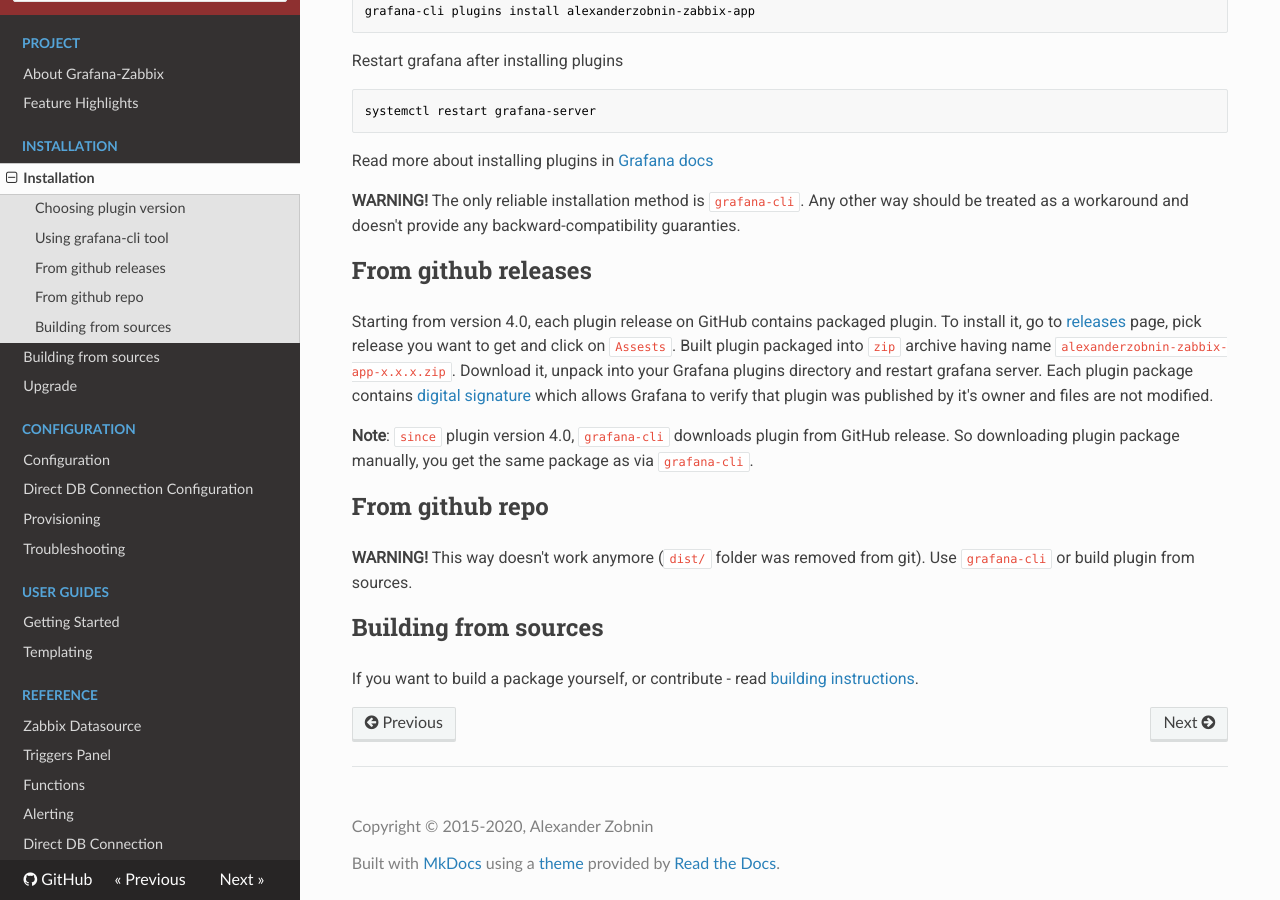
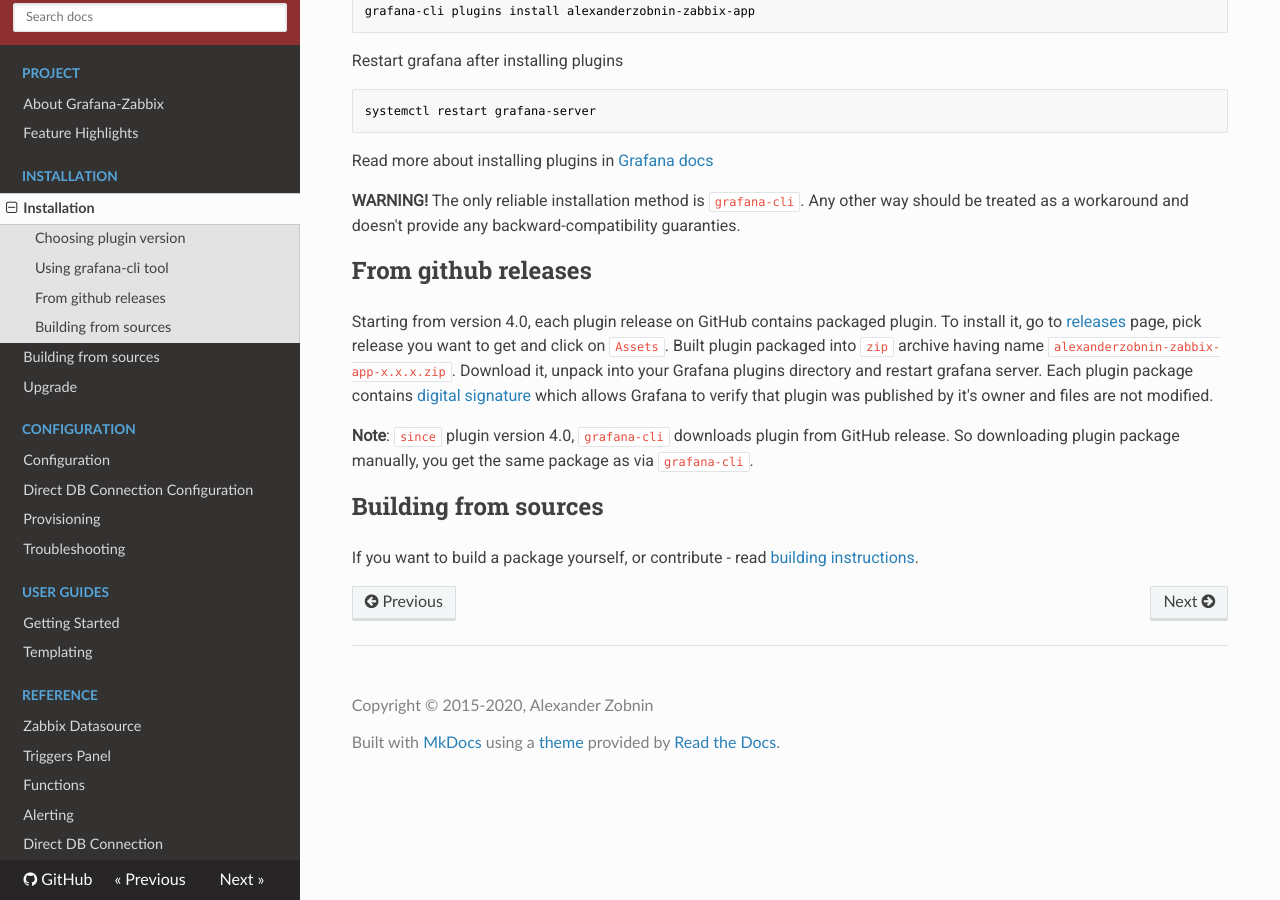
Before and after one commit to grafana/grafana-zabbix, an MkDocs documentation site: the page built from docs/sources/installation/index.md, in a window 1280 px wide and 900 px high, scrolled down 579 px. Built offline with MkDocs 1.6.1, drawn with Linux system fonts in a browser that asks for light colours; nearby versions of some CDN libraries.

Commit message:
Docs: Fix spellcheck

```diff
--- a/docs/sources/installation/index.md
+++ b/docs/sources/installation/index.md
@@ -5,7 +5,7 @@
 
 ## Choosing plugin version
 
-Currently (in version `4.x.x`) Grafana-Zabbix plugin supports Zabbix versions `4.x` and `5.x`. Zabbix `3.x` is not supported anymore. Generally, latest plugin should work with latest Grafana version, but if you have any compatibility issue, try to downgrade to previous minor release of Grafana. It's also helpful to report (but use search first to avoid duplicating issues) compatibility issues to the [GitHub](https://github.com/alexanderzobnin/grafana-zabbix/issues).
+Currently (in version `4.x.x`) Grafana-Zabbix plugin supports Zabbix versions `4.x` and `5.x`. Zabbix `3.x` is not supported anymore. Generally, latest plugin should work with latest Grafana version, but if you have any compatibility issue, try to downgrade to previous minor release of Grafana. It's also helpful to report (but use search first to avoid duplicating issues) compatibility issues to the [GitHub](https://github.com/grafana/grafana-zabbix/issues).
 
 ## Using grafana-cli tool
 
@@ -32,12 +32,9 @@
 
 ## From github releases
 
-Starting from version 4.0, each plugin release on GitHub contains packaged plugin. To install it, go to [releases](https://github.com/alexanderzobnin/grafana-zabbix/releases) page, pick release you want to get and click on `Assests`. Built plugin packaged into `zip` archive having name `alexanderzobnin-zabbix-app-x.x.x.zip`. Download it, unpack into your Grafana plugins directory and restart grafana server. Each plugin package contains [digital signature](https://grafana.com/docs/grafana/latest/plugins/plugin-signatures/) which allows Grafana to verify that plugin was published by it's owner and files are not modified.
+Starting from version 4.0, each plugin release on GitHub contains packaged plugin. To install it, go to [releases](https://github.com/grafana/grafana-zabbix/releases) page, pick release you want to get and click on `Assets`. Built plugin packaged into `zip` archive having name `alexanderzobnin-zabbix-app-x.x.x.zip`. Download it, unpack into your Grafana plugins directory and restart grafana server. Each plugin package contains [digital signature](https://grafana.com/docs/grafana/latest/plugins/plugin-signatures/) which allows Grafana to verify that plugin was published by it's owner and files are not modified.
 
 **Note**: `since` plugin version 4.0, `grafana-cli` downloads plugin from GitHub release. So downloading plugin package manually, you get the same package as via `grafana-cli`.
-
-## From github repo
-**WARNING!** This way doesn't work anymore (`dist/` folder was removed from git). Use `grafana-cli` or build plugin from sources.
 
 ## Building from sources
 
```
Also changed, not shown: docs/sources/configuration/index.md (+1 -1 lines), docs/sources/reference/functions.md (+1 -1 lines).
